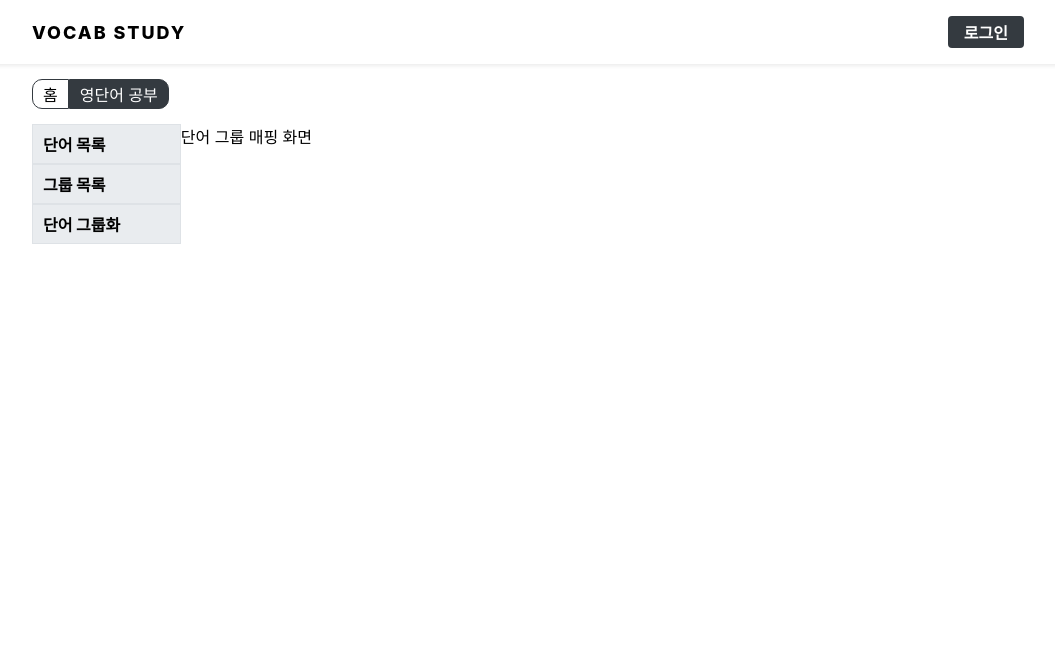
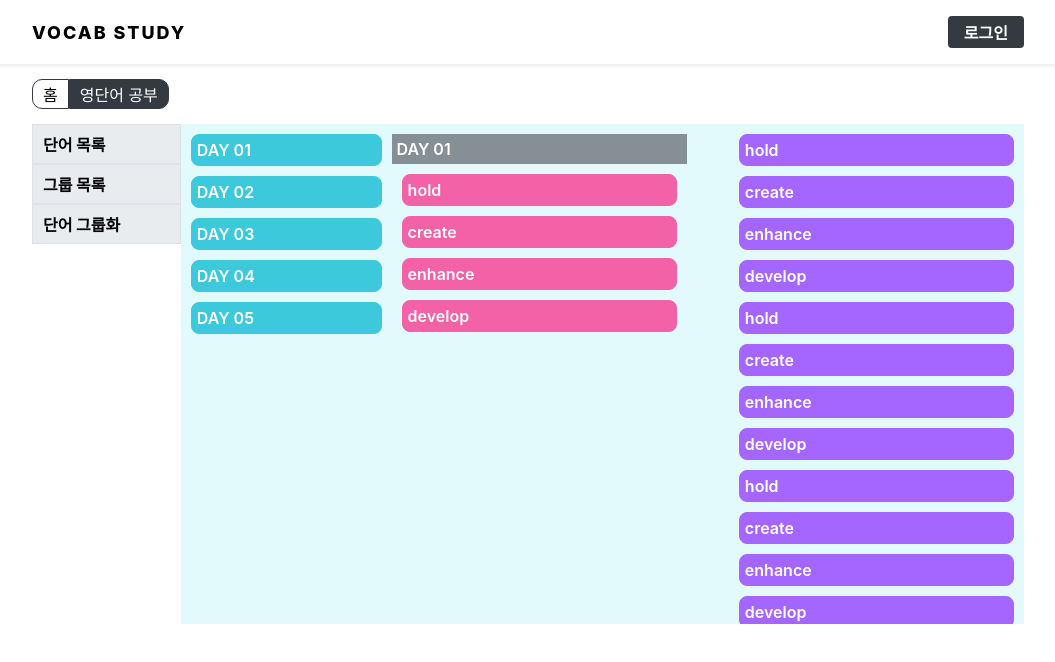
Before and after one commit to jdjhaha4/vocab-react, a React app: page /vocab/group/mapping in a window 1280 px wide. Shown: the top 662 px of the page, without its empty margins (112-1167 px from the left). Built offline with nearby package versions, Linux system fonts and the light colour scheme.

Commit message:
단어 그룹핑 화면

```diff
--- a/src/components/vocab/VocabGroupMappingList.js
+++ b/src/components/vocab/VocabGroupMappingList.js
@@ -1,11 +1,130 @@
-import React from 'react';
+import React, { useEffect, useRef } from 'react';
+import styled, { css } from 'styled-components';
+import palette from '../../lib/styles/palette';
+import Button from '../common/Button';
+
+const VocabGroupMappingListBlock = styled.div`
+  background-color: ${palette.cyan[0]};
+  overflow: hidden;
+
+  .group_area {
+    float: left;
+    width: 25%;
+    height: 500px;
+    overflow-y: scroll;
+  }
+  .group_vocab_area {
+    float: left;
+    width: 35%;
+    height: 500px;
+    overflow-y: scroll;
+  }
+  .group_vocab_area .title {
+    font-weight: 600;
+    margin: 10px 0;
+    padding: 5px;
+    color: white;
+    background: ${palette.gray[6]};
+  }
+  .arrow_area {
+    float: left;
+    width: 5%;
+    height: 500px;
+  }
+  .vocab_area {
+    float: left;
+    width: 35%;
+    height: 500px;
+    overflow-y: scroll;
+  }
+`;
+
+const GroupListItem = styled.div`
+  margin: 10px;
+  padding: 5px;
+  border: 1px solid ${palette.cyan[4]};
+  border-radius: 8px;
+  background: ${palette.cyan[4]};
+  color: white;
+  font-weight: 600;
+  cursor: pointer;
+
+  &:hover {
+    border: 1px solid ${palette.cyan[6]};
+    background: ${palette.cyan[6]};
+  }
+`;
+
+const GroupVocabListItem = styled.div`
+  margin: 10px;
+  padding: 5px;
+  border: 1px solid #f361a6;
+  border-radius: 8px;
+  background: #f361a6;
+  color: white;
+  font-weight: 600;
+  cursor: pointer;
+
+  &:hover {
+    border: 1px solid #d9418c;
+    background: #d9418c;
+  }
+`;
+
+const VocabListItem = styled.div`
+  margin: 10px;
+  padding: 5px;
+  border: 1px solid #A566FF;
+  border-radius: 8px;
+  background: #A566FF;
+  color: white;
+  font-weight: 600;
+  cursor: pointer;
+
+  &:hover {
+    border: 1px solid #8041D9;
+    background: #8041D9;
+  }
+`;
 
 const VocabGroupMappingList = () => {
-    return (
-        <div>
-            단어 그룹 매핑 화면
-        </div>
-    );
+  return (
+    <VocabGroupMappingListBlock>
+      <div className="group_area">
+        <GroupListItem>DAY 01</GroupListItem>
+        <GroupListItem>DAY 02</GroupListItem>
+        <GroupListItem>DAY 03</GroupListItem>
+        <GroupListItem>DAY 04</GroupListItem>
+        <GroupListItem>DAY 05</GroupListItem>
+      </div>
+      <div className="group_vocab_area">
+        <div className="title">DAY 01</div>
+        <GroupVocabListItem>hold</GroupVocabListItem>
+        <GroupVocabListItem>create</GroupVocabListItem>
+        <GroupVocabListItem>enhance</GroupVocabListItem>
+        <GroupVocabListItem>develop</GroupVocabListItem>
+      </div>
+      <div className="arrow_area"></div>
+      <div className="vocab_area">
+        <VocabListItem>hold</VocabListItem>
+        <VocabListItem>create</VocabListItem>
+        <VocabListItem>enhance</VocabListItem>
+        <VocabListItem>develop</VocabListItem>
+        <VocabListItem>hold</VocabListItem>
+        <VocabListItem>create</VocabListItem>
+        <VocabListItem>enhance</VocabListItem>
+        <VocabListItem>develop</VocabListItem>
+        <VocabListItem>hold</VocabListItem>
+        <VocabListItem>create</VocabListItem>
+        <VocabListItem>enhance</VocabListItem>
+        <VocabListItem>develop</VocabListItem>
+        <VocabListItem>hold</VocabListItem>
+        <VocabListItem>create</VocabListItem>
+        <VocabListItem>enhance</VocabListItem>
+        <VocabListItem>develop</VocabListItem>
+      </div>
+    </VocabGroupMappingListBlock>
+  );
 };
 
 export default VocabGroupMappingList;
--- a/src/modules/vocab.js
+++ b/src/modules/vocab.js
@@ -63,7 +63,6 @@ const vocab = handleActions(
         draft['form'][key] = value; //예: state.register.username 을 바꾼다
       }),
     [ADD_VOCAB_SUCCESS]: (state, { payload: resultCnt }) => {
-      console.log(resultCnt);
       const newState = produce(state, (draft) => {
         draft['form']['vocab'] = '';
         draft['form']['mean'] = '';
@@ -93,7 +92,6 @@ const vocab = handleActions(
       return state;
     },
     [REMOVE_VOCAB_SUCCESS]: (state, { payload: removedId }) => {
-      console.log(removedId);
       const newState = produce(state, (draft) => {
         const removedIdIndex = draft['vocabList'].findIndex(
           (vocabItem) => vocabItem.id === removedId,
--- a/src/modules/vocab_group.js
+++ b/src/modules/vocab_group.js
@@ -76,7 +76,6 @@ const vocab_group = handleActions(
         draft['form'][key] = value;
       }),
     [ADD_VOCAB_GROUP_SUCCESS]: (state, { payload: resultCnt }) => {
-      console.log(resultCnt);
       const newState = produce(state, (draft) => {
         draft['form']['group_name'] = '';
         draft['form']['groupNameFocus'] = true;
@@ -103,7 +102,6 @@ const vocab_group = handleActions(
       return state;
     },
     [REMOVE_VOCAB_GROUP_SUCCESS]: (state, { payload: removedGroupCode }) => {
-      console.log(removedGroupCode);
       const newState = produce(state, (draft) => {
         const removedGroupCodeIndex = draft['vocabGroupList'].findIndex(
           (vocabGroupItem) => vocabGroupItem.group_code === removedGroupCode,
```
